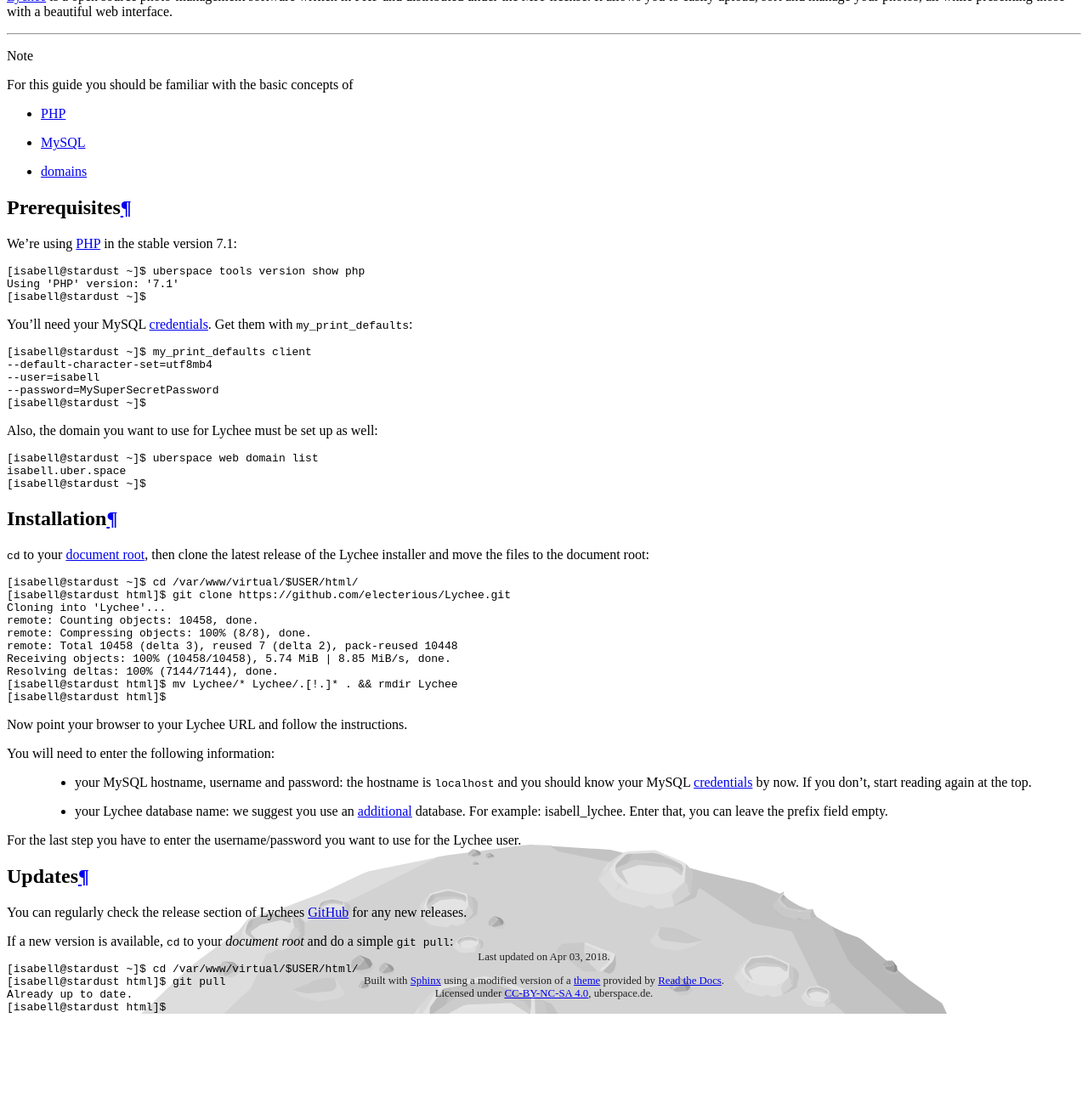
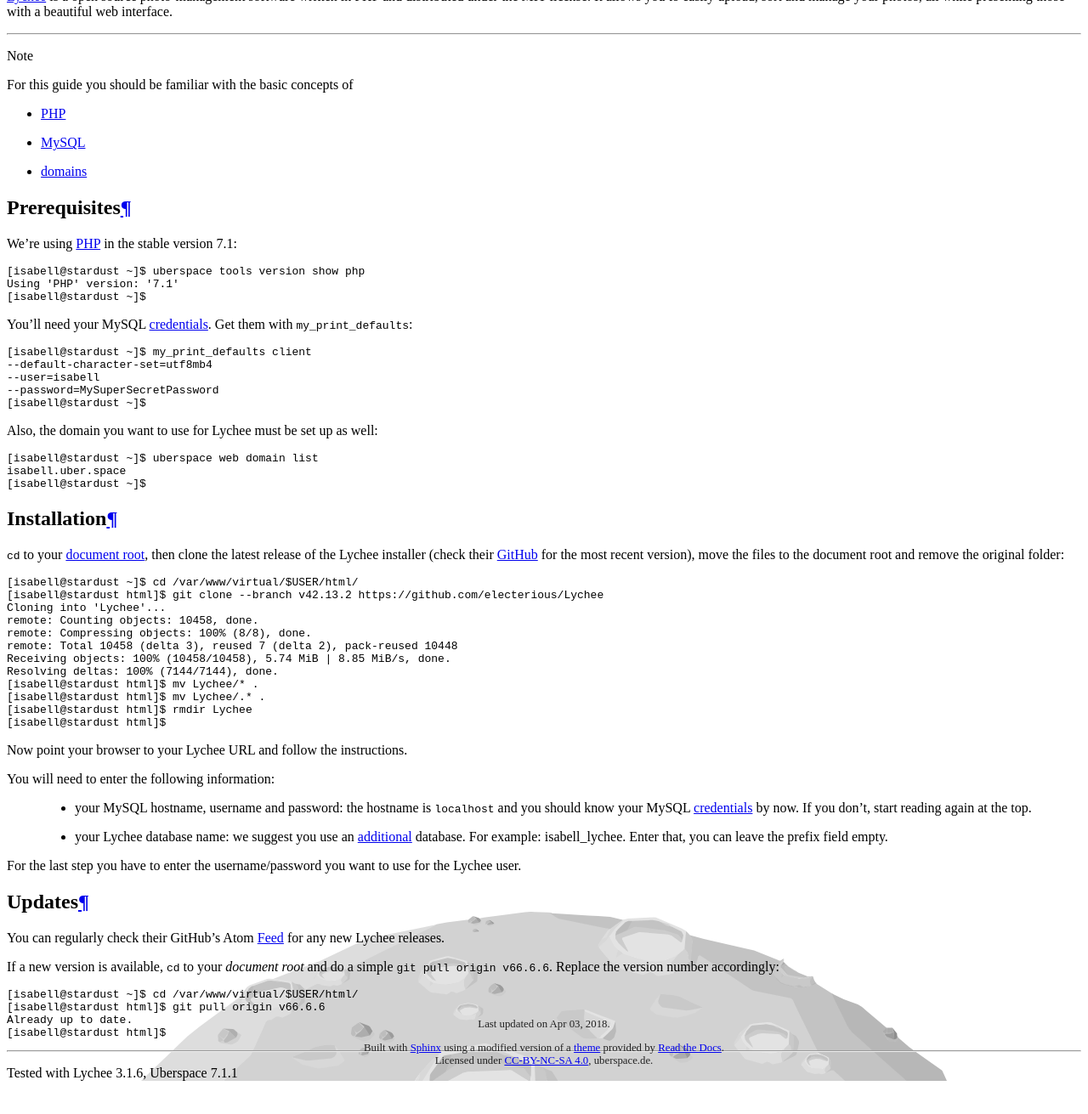
Before and after one commit to Uberspace/lab, a Sphinx documentation site: the page built from source/guide_lychee.rst, in a window 1280 px wide and 1400 px high, scrolled down 727 px. Shown: the top 1311 px of the window at 85% size. Built offline with Sphinx 7.4.7 and the Read the Docs theme 2.0.0, drawn with Linux system fonts in a browser that asks for light colours.

Commit message:
Small improvements
- Adding version specific git clones & pulls
- Adding testing enviroment specifics
- Simplifying code

```diff
--- a/source/guide_lychee.rst
+++ b/source/guide_lychee.rst
@@ -39,19 +39,21 @@
 Installation
 ============
 
-``cd`` to your `document root`_, then clone the latest release of the Lychee installer and move the files to the document root:
+``cd`` to your `document root`_, then clone the latest release of the Lychee installer (check their GitHub_ for the most recent version), move the files to the document root and remove the original folder:
 
 ::
 
  [isabell@stardust ~]$ cd /var/www/virtual/$USER/html/
- [isabell@stardust html]$ git clone https://github.com/electerious/Lychee.git
+ [isabell@stardust html]$ git clone --branch v42.13.2 https://github.com/electerious/Lychee
  Cloning into 'Lychee'...
  remote: Counting objects: 10458, done.
  remote: Compressing objects: 100% (8/8), done.
  remote: Total 10458 (delta 3), reused 7 (delta 2), pack-reused 10448
  Receiving objects: 100% (10458/10458), 5.74 MiB | 8.85 MiB/s, done.
  Resolving deltas: 100% (7144/7144), done.
- [isabell@stardust html]$ mv Lychee/* Lychee/.[!.]* . && rmdir Lychee
+ [isabell@stardust html]$ mv Lychee/* .
+ [isabell@stardust html]$ mv Lychee/.* .
+ [isabell@stardust html]$ rmdir Lychee
  [isabell@stardust html]$
 
 Now point your browser to your Lychee URL and follow the instructions.
@@ -66,23 +68,28 @@
 Updates
 =======
 
-You can regularly check the release section of Lychees GitHub_ for any new releases.
+You can regularly check their GitHub's Atom Feed_ for any new Lychee releases.
 
-If a new version is available, ``cd`` to your `document root` and do a simple ``git pull``:
+If a new version is available, ``cd`` to your `document root` and do a simple ``git pull origin v66.6.6``. Replace the version number accordingly:
 
 ::
 
  [isabell@stardust ~]$ cd /var/www/virtual/$USER/html/
- [isabell@stardust html]$ git pull
+ [isabell@stardust html]$ git pull origin v66.6.6
  Already up to date.
  [isabell@stardust html]$
 
 
 .. _Lychee: https://lychee.electerious.com/
 .. _GitHub: https://github.com/electerious/Lychee/releases
+.. _Feed: https://github.com/electerious/Lychee/releases.atom
 .. _PHP: http://www.php.net/
 .. _credentials: https://manual.uberspace.de/en/database-mysql.html#login-credentials
 .. _MySQL: https://manual.uberspace.de/en/database-mysql.html
 .. _domains: https://manual.uberspace.de/en/web-domains.html
 .. _document root: https://manual.uberspace.de/en/web-documentroot.html
 .. _additional: https://manual.uberspace.de/en/database-mysql.html#additional-databases
+
+----
+
+Tested with Lychee 3.1.6, Uberspace 7.1.1
```
